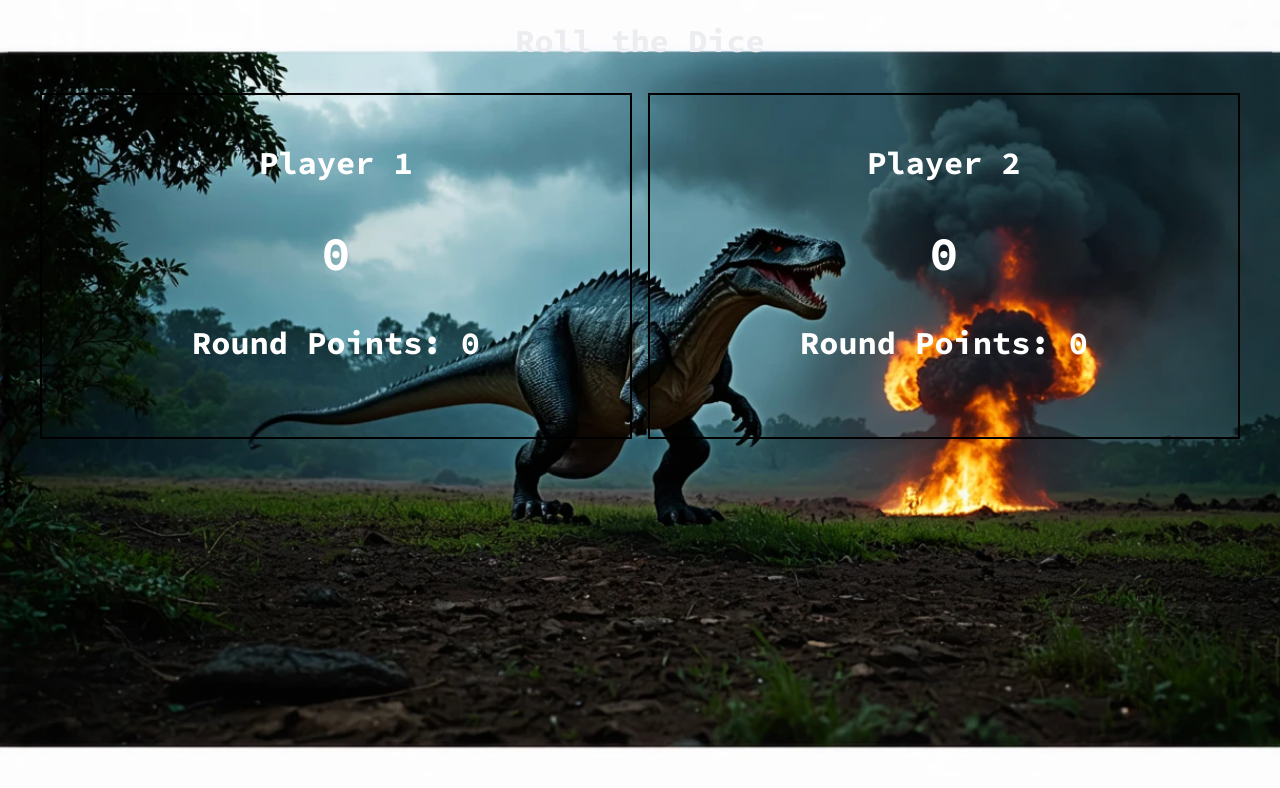
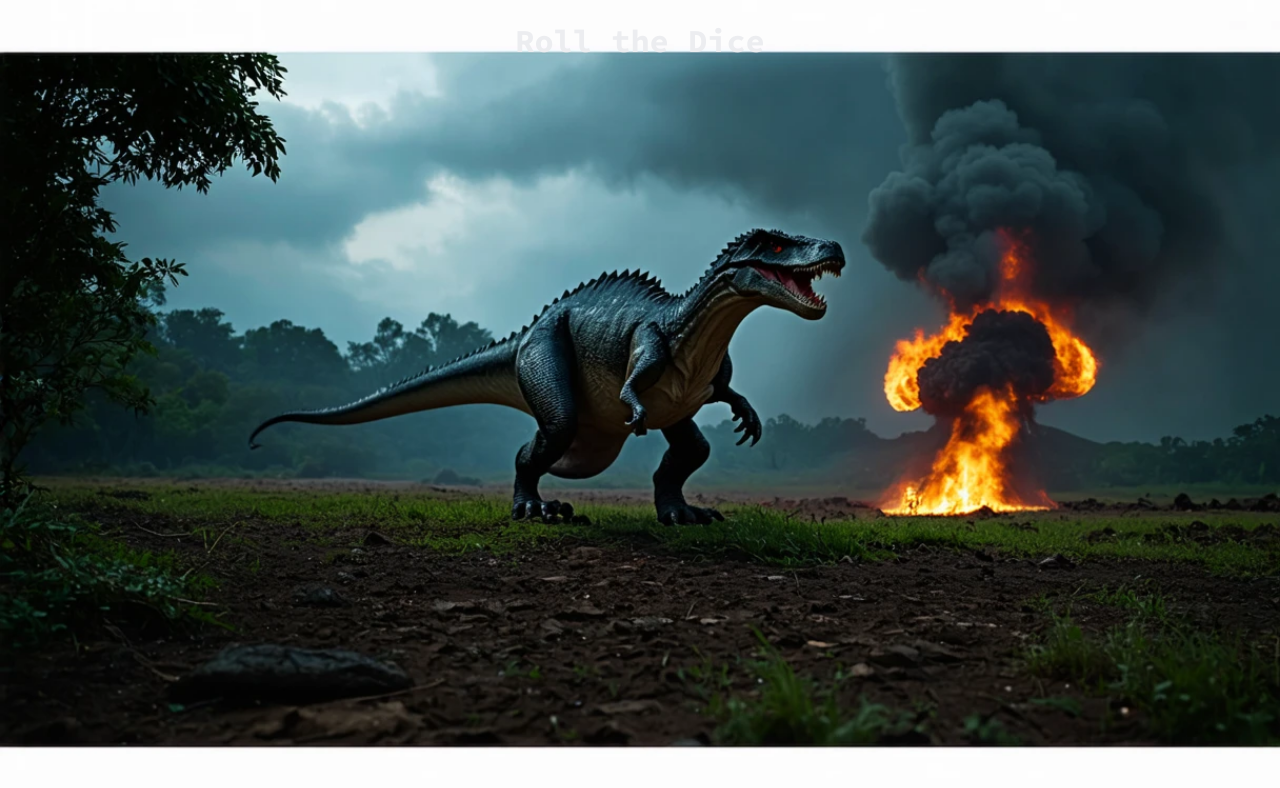
Before and after one commit to lassejlv/terninge-spil, a React (Vite) app: page / in a window 1280 px wide. Shown: the top 788 px of the page. Built offline with nearby package versions, Linux system fonts and the light colour scheme.

Commit message:
Revert "Player & PlayerBoard components"

```diff
--- a/src/App.jsx
+++ b/src/App.jsx
@@ -1,23 +1,13 @@
 import { Container } from './components/Container';
 import { Header } from './components/Header';
-import { PlayerBoard } from './components/PlayerBoard/PlayerBoard';
-import style from './components/PlayerBoard/PlayerBoard.module.scss';
 // import { Dice } from './components/Dice/Dice';
 // import { Player } from './components/Player/Player';
-import { useEffect, useState } from 'react';
+// import { useEffect, useState } from 'react';
 
 export default function App() {
-
-  const [sum, setSum] = useState('0');
-  const [points, setPoints] = useState('0');
-
   return (
     <Container>
       <Header>Roll the Dice</Header>
-      <div className={style.containerPlayerBoard}>
-        <PlayerBoard player='Player 1' diceSum={sum} points={points}></PlayerBoard>
-        <PlayerBoard player='Player 2' diceSum={sum} points={points}></PlayerBoard>
-      </div>
     </Container>
   );
 }
--- a/src/components/PlayerBoard/Player/Player.jsx
+++ /dev/null
@@ -1,9 +0,0 @@
-export function Player({ diceSum, points, player }) {
-    return (
-        <>
-            <h3>{player}</h3>
-            <h2>{diceSum}</h2>
-            <h3>Round Points: {points}</h3>
-        </>
-    )
-}
--- a/src/components/PlayerBoard/PlayerBoard.jsx
+++ /dev/null
@@ -1,21 +0,0 @@
-import style from './PlayerBoard.module.scss'
-import { Player } from './Player/Player'
-import { Dice } from '../Dice/Dice'
-import { Button } from '../Button/Button'
-
-export function PlayerBoard({player, diceSum, points}) {
-
-
-    return (
-        <>
-            <div className={style.containerPlayer}>
-                <Player player={player} diceSum={diceSum} points={points} ></Player>
-                <Dice></Dice>
-                <div className={style.containerButtons}>
-                    <Button></Button>
-                    <Button></Button>
-                </div>
-            </div>
-        </>
-    )
-}
--- a/src/components/PlayerBoard/PlayerBoard.module.scss
+++ /dev/null
@@ -1,18 +0,0 @@
-.containerPlayerBoard{
-    display: grid;
-    grid-template-columns: repeat(2, 1fr);
-    gap: 1rem;
-    .containerPlayer{
-        border: 2px solid black;
-        padding: 1rem;
-        margin: 0;
-        text-align: center;
-        background-color: red;
-        h2{
-            font-size: 3rem;
-        }
-        h3{
-            font-size: 2rem;
-        }
-    }
-}
```
Also changed, not shown: src/components/Player/Player.jsx (added, +7 -0 lines), src/components/Player/Player.module.scss (added).
